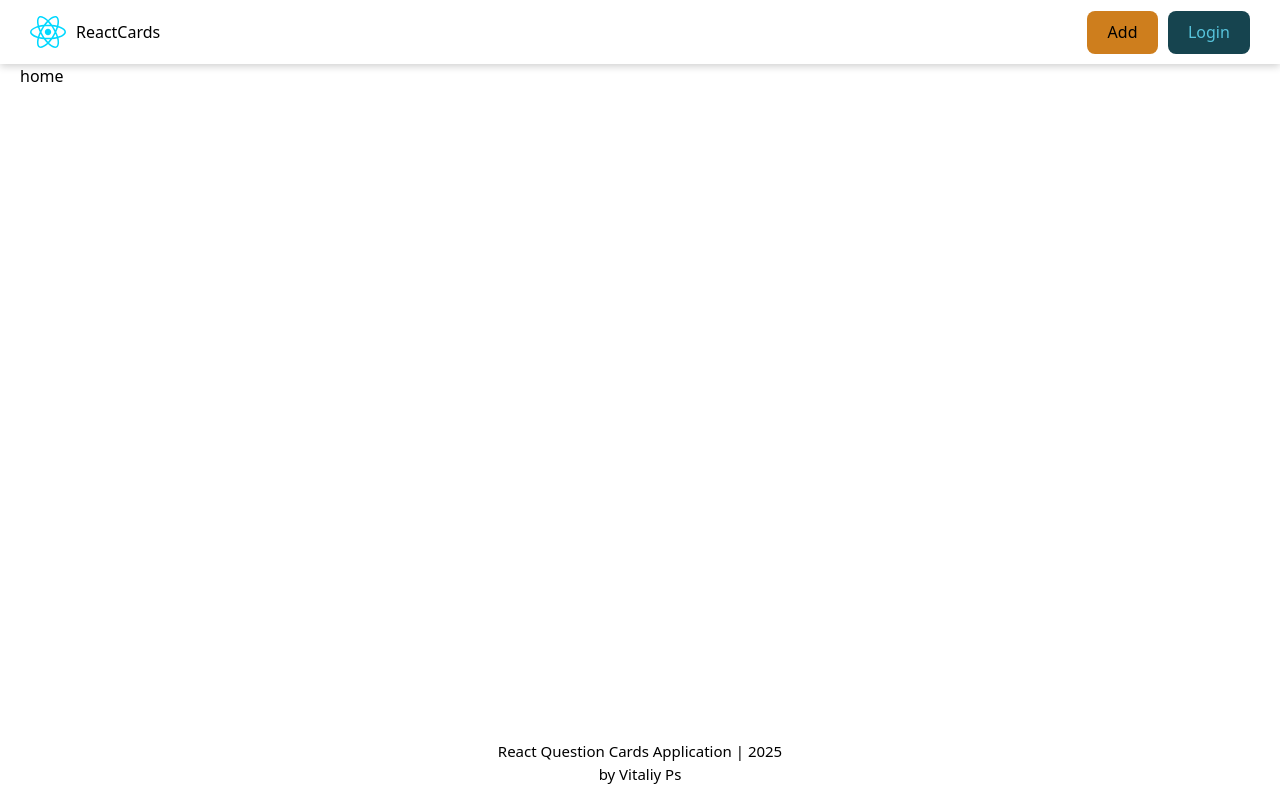
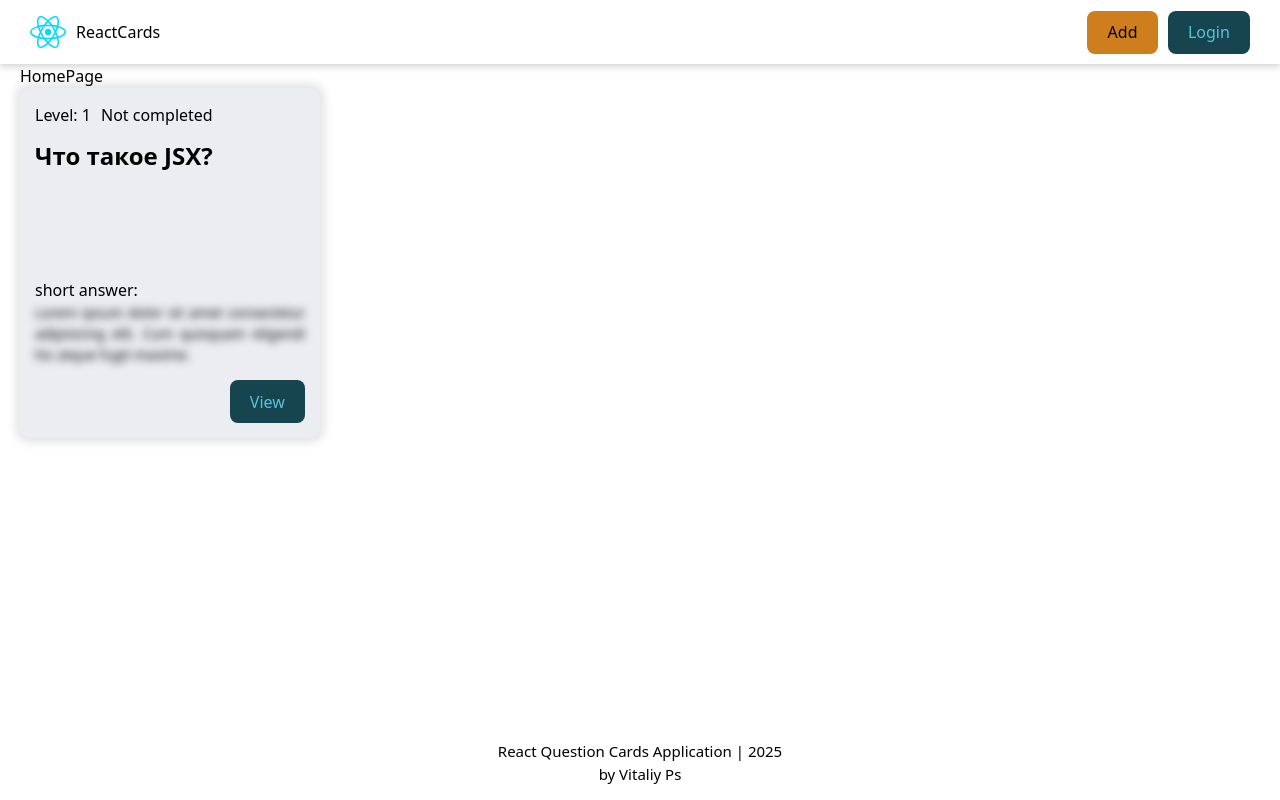
Before and after one commit to swixxs/react_js-cards, a React (Vite) app: page / in a window 1280 px wide. Built offline with nearby package versions, Linux system fonts and the light colour scheme.

Commit message:
home page, questionCard

```diff
--- a/src/App.jsx
+++ b/src/App.jsx
@@ -1,12 +1,13 @@
 import { BrowserRouter, Routes, Route } from "react-router-dom";
 import { MainLayout } from "./components/MainLayout";
+import { HomePage } from "./pages/HomePage";
 
 function App() {
   return (
     <BrowserRouter>
       <Routes>
         <Route element={<MainLayout />}>
-          <Route path="/" element={<div>home</div>} />
+          <Route path="/" element={<HomePage />} />
           <Route path="/main" element={<div>main component ❤️</div>} />
           <Route path="/forbidder" element={<div>forbidder 😎</div>} />
           <Route path="/addquestion" element={<div>addquestion 🙋🏼‍♀️</div>} />
--- a/src/components/Header/Header.jsx
+++ b/src/components/Header/Header.jsx
@@ -1,17 +1,22 @@
 import { Button } from "../Button";
 import Reactlogo from "../../assets/react.svg";
 import cls from "./Header.module.css";
+import { useNavigate } from "react-router-dom";
 
 export const Header = () => {
+  const navigate = useNavigate();
+
   return (
     <header className={cls.header}>
-      <p>
+      <p onClick={() => navigate("/")}>
         <img src={Reactlogo} alt="react logo" />
         <span>ReactCards</span>
       </p>
 
       <div className={cls.headerButtons}>
-        <Button isActive>Add</Button>
+        <Button onClick={() => navigate("addquestion")} isActive>
+          Add
+        </Button>
         <Button>Login</Button>
       </div>
     </header>
--- /dev/null
+++ b/src/components/QuestionCard/QuestionCard.jsx
@@ -0,0 +1,24 @@
+import { Button } from "../Button";
+import cls from "./QuestionCard.module.css";
+
+export const QuestionCard = () => {
+  return (
+    <div className={cls.card}>
+      <div className={cls.cardLabels}>
+        <div>Level: 1</div>
+        <div>Not completed</div>
+      </div>
+
+      <h5 className={cls.cardTitle}>Что такое JSX?</h5>
+
+      <div className={cls.cardAnswers}>
+        <label>short answer: </label>
+        <p className={cls.cardAnswer}>
+          Lorem ipsum dolor sit amet consectetur adipisicing elit. Cum quisquam eligendi hic atque fugit maxime.
+        </p>
+      </div>
+
+      <Button onClick={() => {}}>View</Button>
+    </div>
+  );
+};
--- /dev/null
+++ b/src/components/QuestionCard/QuestionCard.module.css
@@ -0,0 +1,48 @@
+.card {
+  display: flex;
+  flex-direction: column;
+  justify-content: flex-start;
+  align-items: flex-start;
+
+  gap: 15px;
+  width: 300px;
+  padding: 15px;
+  height: 350px;
+
+  color: var(--text-color);
+  background-color: var(--card-bg-color);
+  border-radius: 10px;
+  box-shadow: 0 0 8px 5px rgba(0, 0, 0, 0.1);
+
+  button {
+    align-self: flex-end;
+
+  }
+}
+
+.cardLabels {
+  display: flex;
+  gap: 10px;
+}
+
+.cardTitle {
+  font-size: 24px;
+  line-height: 28px;
+}
+
+.cardAnswers {
+  margin-top: auto;
+}
+
+.cardAnswer {
+  text-align: justify;
+  font-size: 14px;
+  filter: blur(4px);
+  font-size: italic;
+  transition: 0.7s ease-in-out;
+  cursor: pointer;
+}
+
+.cardAnswer:hover {
+  filter: none;
+}
--- /dev/null
+++ b/src/components/QuestionCard/index.jsx
@@ -0,0 +1 @@
+export { QuestionCard } from "./QuestionCard";
--- a/src/index.css
+++ b/src/index.css
@@ -3,6 +3,7 @@
   --text-color: #fff;
   --btn-bg-color: #383b3f;
   --btn-text-color: #fff;
+  --card-bg-color: #343a46;
 
   font-family: system-ui, Avenir, Helvetica, Arial, sans-serif;
   line-height: 1.5;
@@ -38,6 +39,7 @@
     --text-color: #000;
     --btn-bg-color: #16444f;
     --btn-text-color: #57c4dc;
+    --card-bg-color: #ebedf0;
   }
 }
 
@@ -47,5 +49,6 @@
     --text-color: #fff;
     --btn-bg-color: #383b3f;
     --btn-text-color: #fff;
+    --card-bg-color: #343a46;
   }
 }
--- /dev/null
+++ b/src/pages/HomePage/HomePage.jsx
@@ -0,0 +1,11 @@
+import { QuestionCard } from "../../components/QuestionCard/QuestionCard";
+import cls from "./HomePage.module.css";
+
+export const HomePage = () => {
+  return (
+    <div>
+      HomePage
+      <QuestionCard />
+    </div>
+  );
+};
--- /dev/null
+++ b/src/pages/HomePage/index.jsx
@@ -0,0 +1 @@
+export { HomePage } from "./HomePage";
```
Also changed, not shown: src/pages/HomePage/HomePage.module.css (added).
